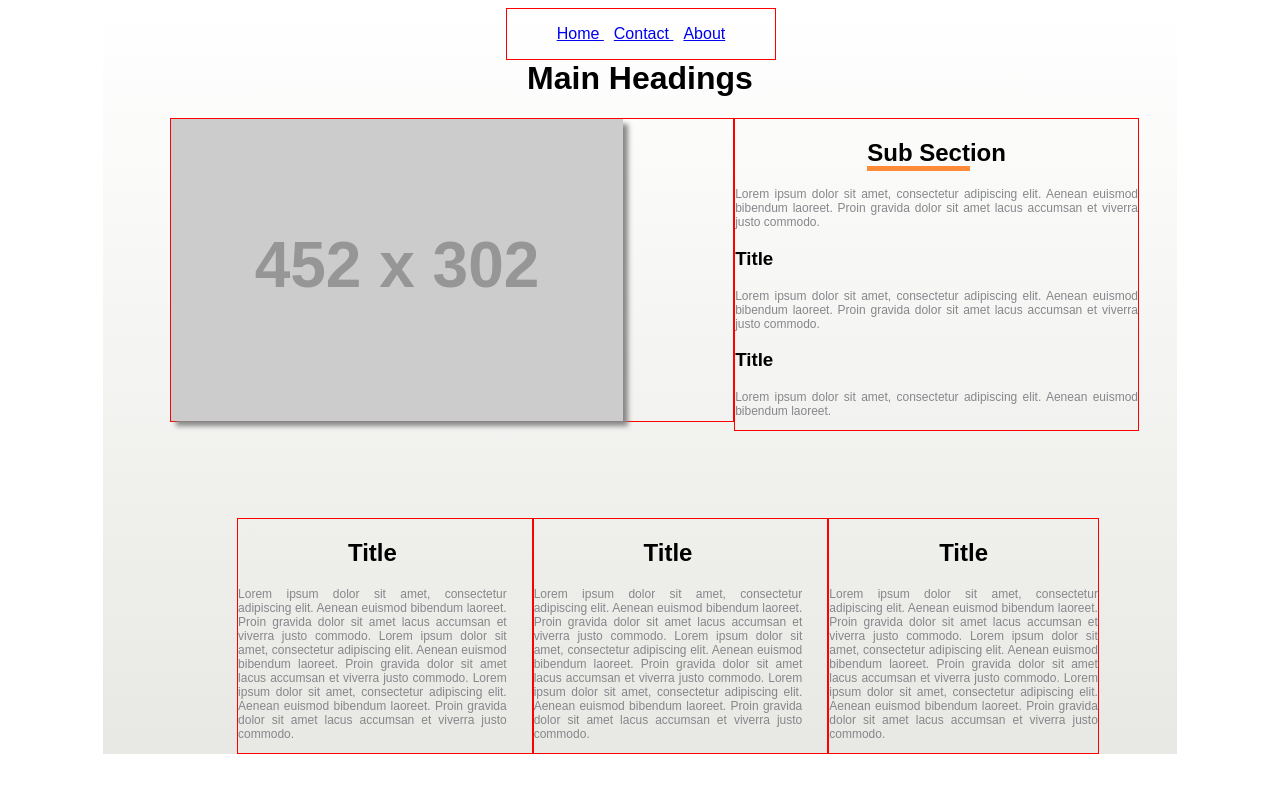
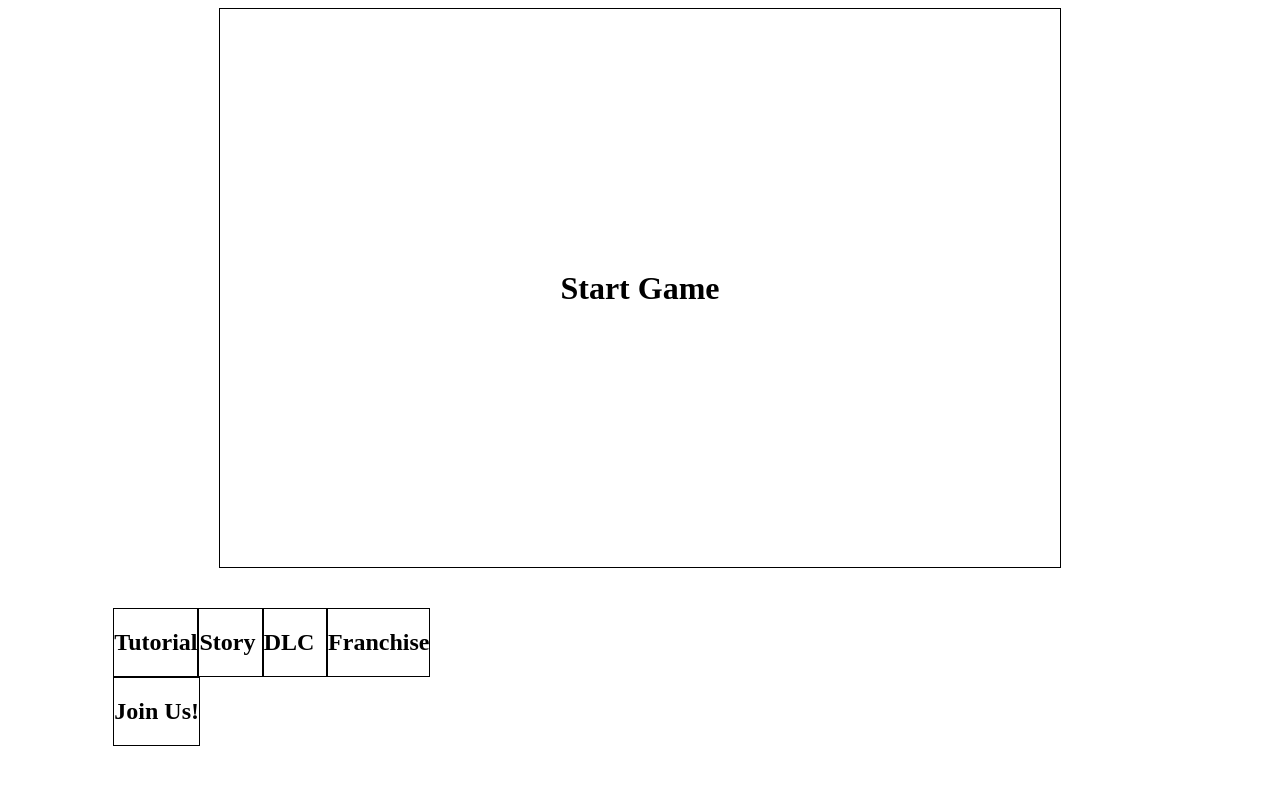
Before and after one commit to ymarkoff/SWD_500, a website: page index.html in a window 1280 px wide. Drawn offline with nearby package versions, Linux system fonts and the light colour scheme; files that its build step writes are made by us from their sources; placeholder pictures from the web are drawn by us.

Commit message:
Sass introduced to project; basic landing page grid developed.

```diff
--- a/index.html
+++ b/index.html
@@ -1,109 +1,34 @@
 <!DOCTYPE html>
 <html lang="en">
     <head>
-    <link rel="stylesheet" href="style/grid.css">
-    <link rel="stylesheet" href="style/style.css">
+        <link rel="stylesheet" href="css/main.css">
         <meta charset="UTF-8">
         <meta name="viewport" content="width=device-width, initial-scale=1.0">
         <meta http-equiv="X-UA-Compatible" content="ie=edge">
         <title>Responsive Website</title>
     </head>
     <body>
-
-<div class="wrapper">
-    <div class="row">
-        <div class="col-16 col-sm-4 offset-sm-6  nav">
-            <ul>
-                <li><a href="#"> Home </a></li>
-                <li><a href="#"> Contact </a></li>
-                <li><a href="#"> About </a></li>
-            </ul>
-            <!-- ./nav -->
+        <div class="l-landing-page">
+            <div class="l-game-screen">
+                <h1>Start Game</h1>
             </div>
-        <!-- ./col-16 -->
+            <div class="l-menu">
+                <div class="l-menu-button">
+                    <h2>Tutorial</h2>
                 </div>
-    <!-- ./row -->
-    <div class="row center-text">
-        <h1>Main Headings</h1>
+                <div class="l-menu-button">
+                    <h2>Story</h2>
                 </div>
-    <!-- ./row -->
-
-    <div class="row main-section">
-        <div class="col-16 col-sm-8 offset-sm-1">
-            <img class="image_border" src="http://placehold.it/452x302" />
+                <div class="l-menu-button">
+                    <h2>DLC</h2>
                 </div>
-        <!-- ./col-8 -->
-        <div class="col-16 col-sm-6">
-            <h2><span class="sub_heading"> Sub Sect</span>ion</h2>
-            <p>
-                Lorem ipsum dolor sit amet, consectetur adipiscing elit. Aenean euismod
-                bibendum laoreet. Proin gravida dolor sit amet lacus accumsan et viverra
-                justo commodo.
-            </p>
-
-            <h3>Title</h3>
-
-            <p>
-                Lorem ipsum dolor sit amet, consectetur adipiscing elit. Aenean euismod
-                bibendum laoreet. Proin gravida dolor sit amet lacus accumsan et viverra
-                justo commodo.
-            </p>
-
-            <h3>Title</h3>
-
-            <p>
-                Lorem ipsum dolor sit amet, consectetur adipiscing elit. Aenean euismod
-                bibendum laoreet.
-            </p>
+                <div class="l-menu-button">
+                    <h2>Franchise</h2>
                 </div>
-        <!-- ./col-16 -->
+                <div class="l-menu-button">
+                    <h2>Join Us!</h2>
                 </div>
-    <!-- ./row -->
-
-    <div class="row base-section">
-        <div class="col-16 col-sm-4 offset-sm-2">
-            <h2>Title</h2>
-            <p>
-                Lorem ipsum dolor sit amet, consectetur adipiscing elit. Aenean euismod
-                bibendum laoreet. Proin gravida dolor sit amet lacus accumsan et viverra
-                justo commodo. Lorem ipsum dolor sit amet, consectetur adipiscing elit.
-                Aenean euismod bibendum laoreet. Proin gravida dolor sit amet lacus
-                accumsan et viverra justo commodo. Lorem ipsum dolor sit amet,
-                consectetur adipiscing elit. Aenean euismod bibendum laoreet. Proin
-                gravida dolor sit amet lacus accumsan et viverra justo commodo.
-            </p>
             </div>
-        <!-- ./col-16 -->
-        <div class="col-16 col-sm-4">
-            <h2>Title</h2>
-            <p>
-                Lorem ipsum dolor sit amet, consectetur adipiscing elit. Aenean euismod
-                bibendum laoreet. Proin gravida dolor sit amet lacus accumsan et viverra
-                justo commodo. Lorem ipsum dolor sit amet, consectetur adipiscing elit.
-                Aenean euismod bibendum laoreet. Proin gravida dolor sit amet lacus
-                accumsan et viverra justo commodo. Lorem ipsum dolor sit amet,
-                consectetur adipiscing elit. Aenean euismod bibendum laoreet. Proin
-                gravida dolor sit amet lacus accumsan et viverra justo commodo.
-            </p>
         </div>
-        <!-- ./col-16 -->
-        <div class="col-16 col-sm-4">
-            <h2>Title</h2>
-            <p>
-                Lorem ipsum dolor sit amet, consectetur adipiscing elit. Aenean euismod
-                bibendum laoreet. Proin gravida dolor sit amet lacus accumsan et viverra
-                justo commodo. Lorem ipsum dolor sit amet, consectetur adipiscing elit.
-                Aenean euismod bibendum laoreet. Proin gravida dolor sit amet lacus
-                accumsan et viverra justo commodo. Lorem ipsum dolor sit amet,
-                consectetur adipiscing elit. Aenean euismod bibendum laoreet. Proin
-                gravida dolor sit amet lacus accumsan et viverra justo commodo.
-            </p>
-        </div>
-        <!-- ./col-16 -->
-    </div>
-    <!-- ./row -->
-</div>
-<!-- ./wrapper -->
-
     </body>
 </html>
--- a/package.json
+++ b/package.json
@@ -18,5 +18,8 @@
   "homepage": "https://github.com/ymarkoff/SWD_500#readme",
   "dependencies": {
     "sass": "^1.23.3"
+  },
+  "scripts": {
+    "sass-watch": "sass --watch  sass/main.scss css/main.css"
   }
 }
--- /dev/null
+++ b/sass/abstracts/_mixins.scss
@@ -0,0 +1,7 @@
+@mixin clearfix {
+    &:after {
+        display: table;
+        clear: both;
+        content: '';
+    }
+}
--- /dev/null
+++ b/sass/abstracts/_variables.scss
@@ -0,0 +1 @@
+$gutter: 20px;
--- /dev/null
+++ b/sass/layout/grid.scss
@@ -0,0 +1,47 @@
+html {
+    box-sizing: border-box;
+}
+
+*,
+*:before,
+*:after {
+    box-sizing: inherit;
+}
+
+.l-wrap {
+    max-width: 1140px;
+    margin-right: auto;
+    margin-left: auto;
+}
+.l-landing-page {
+    .l-game-screen {
+        @include clearfix;
+        width: percentage(8/12);
+        height: 70vh;
+        //@todo: why is this not working?
+        // margin-left: calc((percentage(3/12)) + $gutter);
+        margin-left: percentage(2/12);
+        margin-right: percentage(2/12);
+        float: left;
+
+        border: solid #000;
+        border-width: 1px;
+
+        display: flex;
+        justify-content: center; /* align horizontal */
+        align-items: center; /* align vertical */
+    }
+    .l-menu {
+        margin-top: 5vh;
+        margin-left: percentage(1/12);
+        float: left;
+        .l-menu-button {
+            float: left;
+            min-width: percentage(2/12);
+            // margin-left: $gutter;
+            // margin-right: $gutter;
+            border: solid #000;
+            border-width: 1px;
+        }
+    }
+}
--- /dev/null
+++ b/sass/main.scss
@@ -0,0 +1,3 @@
+@import 'abstracts/mixins';
+@import 'abstracts/variables';
+@import 'layout/grid'
```
Also changed, not shown: 1 other file. Lines whose indentation alone changed are shown as unchanged.
